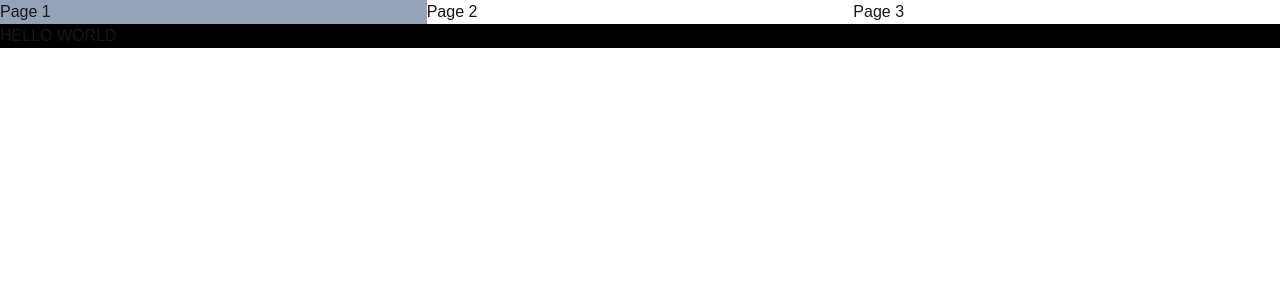
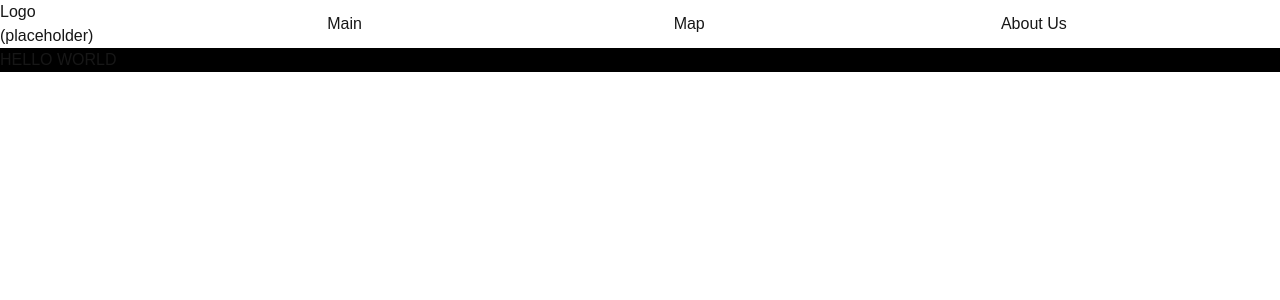
Before and after one commit to Skrypak/GraffitiMap, a Next.js app: page / in a window 1280 px wide. Shown: the top 300 px of the page. Built offline with nearby package versions, Linux system fonts and the light colour scheme.

Commit message:
Finalised Navigation Component

```diff
--- a/components/navbar.tsx
+++ b/components/navbar.tsx
@@ -2,16 +2,22 @@ import Link from 'next/link';
 
 export default function NavBar() {
     return (
-            <nav className="flex w-full items-center">
-                <Link href="/" className="w-full h-full hover:bg-slate-400">
-                    Page 1
+        <nav className="w-full h-12 flex items-center">
+            <div className='w-1/12 h-full flex items-center justify-center'>
+                Logo (placeholder)
+            </div>
+            <div className='w-full h-full flex justify-evenly items-center'>
+                <Link href="/" className="w-1/6 flex items-center justify-center h-full hover:bg-slate-400 transition-all">
+                    Main
                 </Link>
-                <Link href="/page2" className="w-full h-full hover:bg-slate-400">
-                    Page 2
+                <Link href="/map" className="w-1/6 flex items-center justify-center h-full hover:bg-slate-400 transition-all">
+                    Map
                 </Link>
-                <Link href="/page3" className="w-full h-full hover:bg-slate-400">
-                    Page 3
+                <Link href="/about" className="w-1/6 flex items-center justify-center h-full hover:bg-slate-400 transition-all">
+                    About Us
                 </Link>
-            </nav>
+
+            </div>
+        </nav>
     );
 }
```
